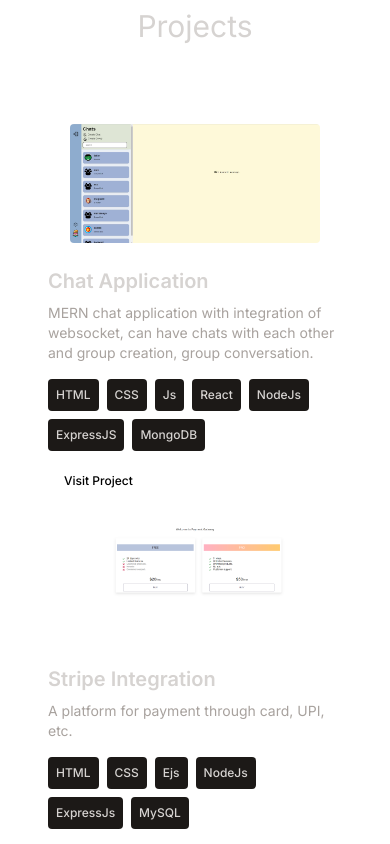
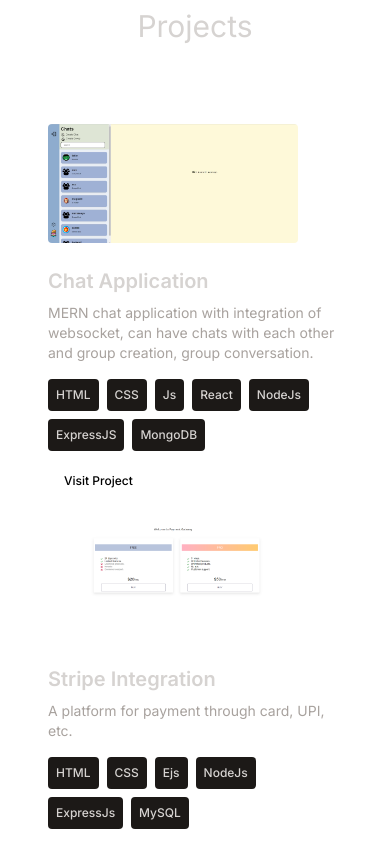
Before and after one commit to Shk123s/portfolio, a React (Vite) app: page / in a window 390 px wide. Shown: the part 1700-2544 px from the top of the page. Built offline with nearby package versions, Linux system fonts and the light colour scheme.

Commit message:
responsiveness done

```diff
--- a/src/components/Projects.jsx
+++ b/src/components/Projects.jsx
@@ -17,6 +17,7 @@ const Projects = () => {
       <div>
         {PROJECTS.map((project, index) => (
           <div
+
             key={index}
             className="mb-8 flex flex-wrap lg:flex-nowrap lg:justify-center"
           >
@@ -24,8 +25,9 @@ const Projects = () => {
               whileInView={{ opacity: 1, x: 0 }}
               initial={{ opacity: 0, x: -100 }}
               transition={{ duration: 1 }}
-              className="w-full lg:w-1/4 flex justify-center"
+              className="w-full lg:w-1/4 flex "
             >
+            {/* justify-center */}
               <img
                 src={project.image}
                 alt={project.title}
```
